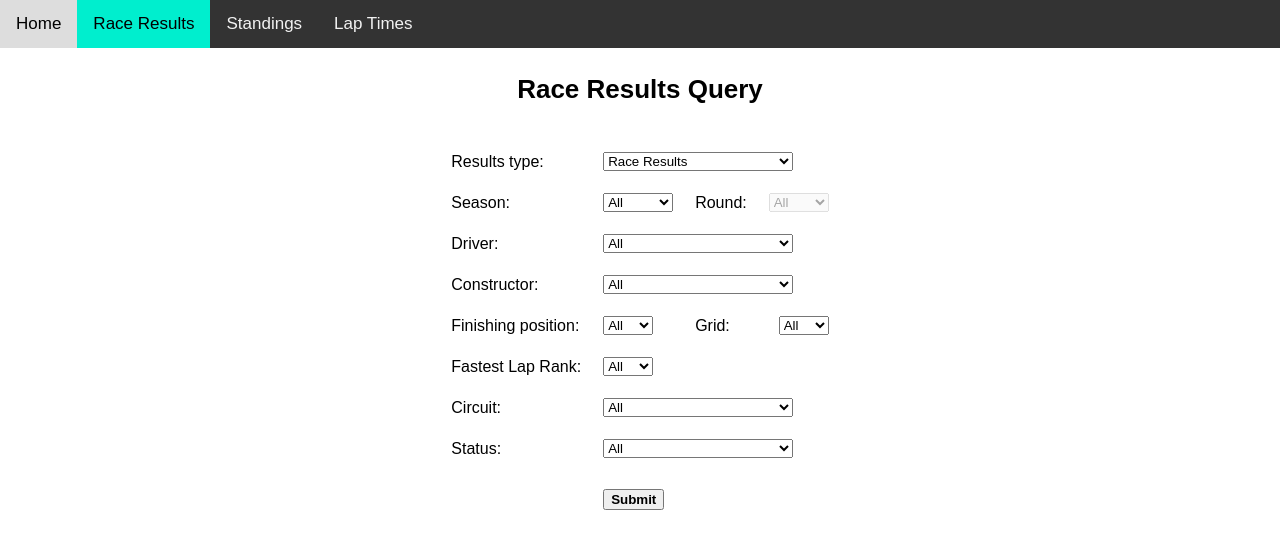
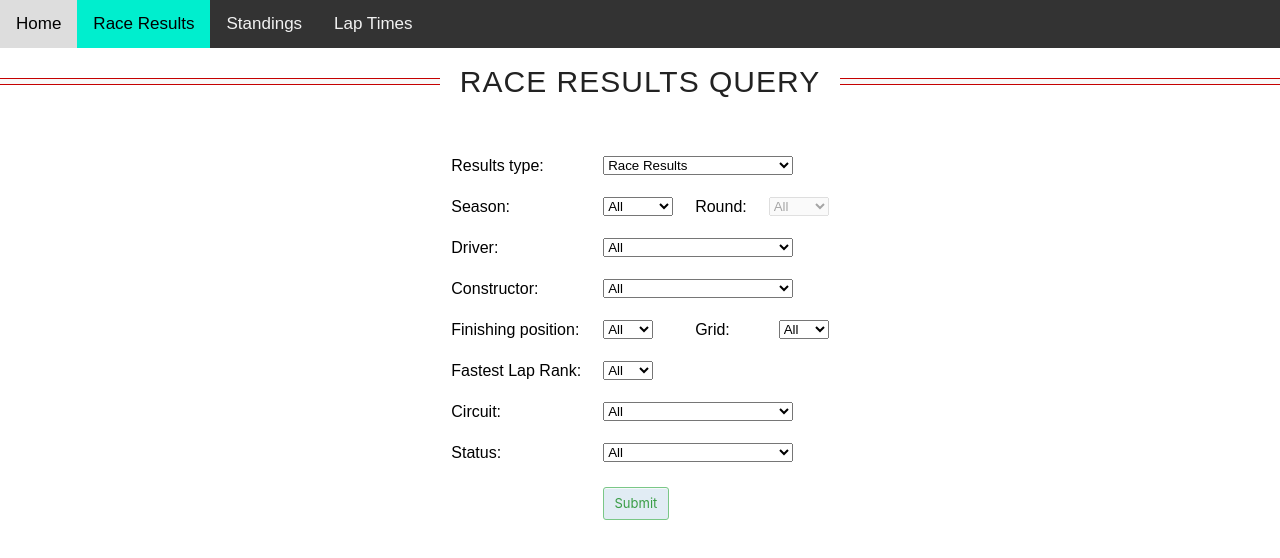
Before and after one commit to mitharun16/CSE412Project, a plain HTML site: page races.html in a window 1280 px wide. Drawn offline with Linux system fonts and the light colour scheme.

Commit message:
Testing out some UI changes for appeal

```diff
--- a/races.html
+++ b/races.html
@@ -33,7 +33,7 @@
             color: black;
           }
         </style>
-        </head>
+    </head>
     <body>
         <div class="topnav">
             <a href="home.html">Home</a>
@@ -41,9 +41,84 @@
             <a href="standings.html">Standings</a>
             <a href="laptime.html">Lap Times</a>
           </div>
-        <p style="font-size: 26px;text-align:center;"><b>Race Results Query</b></p>
+        <div class="titleHeader">
+          <h1>Race Results Query</h1>
+        </div>
+        <style>
+
+            /* h1 {
+              position: relative;
+              padding: 0;
+              margin: 0;
+              font-family: "Raleway", sans-serif;
+              font-weight: 300;
+              font-size: 40px;
+              color: #080808;
+              -webkit-transition: all 0.4s ease 0s;
+              -o-transition: all 0.4s ease 0s;
+              transition: all 0.4s ease 0s;
+            }
+
+            h1 span {
+              display: block;
+              font-size: 0.5em;
+              line-height: 1.3;
+            }
+
+            h1 em {
+              font-style: normal;
+              font-weight: 600;
+            } */
+
+            .titleHeader h1 {
+            text-align: center;
+                font-size:30px; font-weight:300; color:#222; letter-spacing:1px;
+                text-transform: uppercase;
+
+                display: grid;
+                grid-template-columns: 1fr max-content 1fr;
+                grid-template-rows: 27px 0;
+                grid-gap: 20px;
+                align-items: center;
+            }
+
+            .titleHeader h1:after,.titleHeader h1:before {
+                content: " ";
+                display: block;
+                border-bottom: 1px solid #c50000;
+                border-top: 1px solid #c50000;
+                height: 5px;
+              background-color:#f8f8f8;
+            }
+
+            /* ------- Helper Styles -------------*/
+            /* *,
+            *:before,
+            *:after {
+              -moz-box-sizing: border-box;
+              -webkit-box-sizing: border-box;
+              box-sizing: border-box;
+            }
+            body {
+              background: #eee;
+            }
+            div {
+              position: relative;
+              background: #f8f8f8;
+              width: 90%;
+              max-width: 500px;
+              padding: 2em;
+              margin: 1.5em auto;
+              border: 3px solid rgba(0, 0, 0, 0.08);
+            }
+
+            h1:before,
+            h1:after {
+              background-color: #c50000;
+            } */
+        </style>
         <form name="queryForm">
-            <table style="margin-left:auto;margin-right:auto; border-spacing: 20px">
+            <table style="margin-left:auto;margin-right:auto;border-spacing: 20px">
               <tr>
                 <td>Results type:</td>
                 <td colspan="3">
@@ -139,7 +214,54 @@
               <tr style="height: 40px">
                 <td></td>
                 <td>
-                  <input type="button" style="float:left; font-weight: bold" value="Submit" onClick="javascript:queryReset()">
+                  <!-- <input type="button" style="float:left; font-weight: bold" value="Submit" onClick="javascript:queryReset()"> -->
+                  <!-- HTML !-->
+                  <button class="button-8" role="button" value="Submit" onClick="javascript:querySubmit()">Submit</button>
+
+                  <style>
+                    .button-8 {
+                      background-color: #e1ecf4;
+                      border-radius: 3px;
+                      border: 1px solid #7ac787;
+                      box-shadow: rgba(255, 255, 255, .7) 0 1px 0 0 inset;
+                      box-sizing: border-box;
+                      color: #399d46;
+                      cursor: pointer;
+                      display: inline-block;
+                      font-family: -apple-system,system-ui,"Segoe UI","Liberation Sans",sans-serif;
+                      font-size: 13px;
+                      font-weight: 400;
+                      line-height: 1.15385;
+                      margin: 0;
+                      outline: none;
+                      padding: 8px .8em;
+                      position: relative;
+                      text-align: center;
+                      text-decoration: none;
+                      user-select: none;
+                      -webkit-user-select: none;
+                      touch-action: manipulation;
+                      vertical-align: baseline;
+                      white-space: nowrap;
+                    }
+
+                    .button-8:hover,
+                    .button-8:focus {
+                      background-color: #18c908;
+                      color: black;
+                    }
+
+                    .button-8:focus {
+                      box-shadow: 0 0 0 4px rgba(0, 149, 255, .15);
+                    }
+
+                    .button-8:active {
+                      background-color: #73be51;
+                      box-shadow: none;
+                      color: black;
+                    }
+                  </style>
+
                 </td>
               </tr>
               </table>
```
